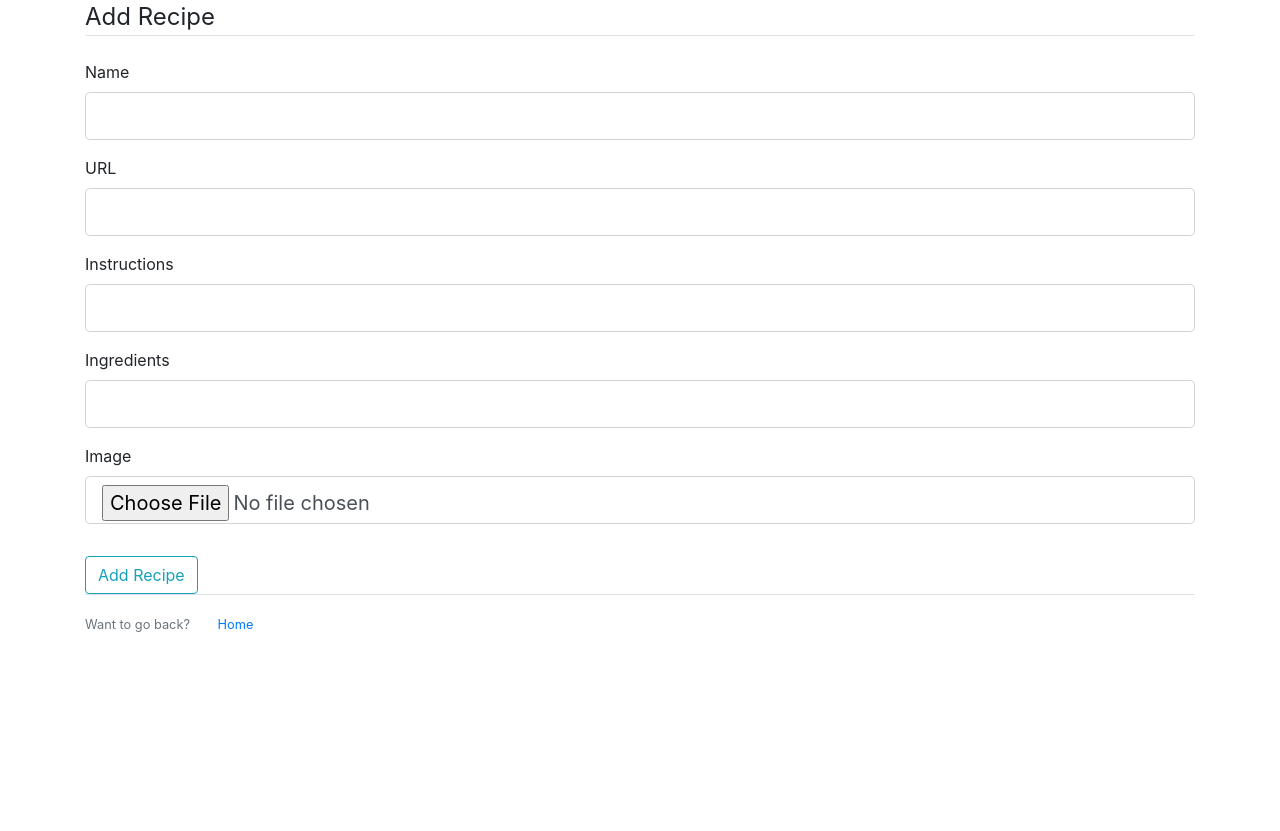
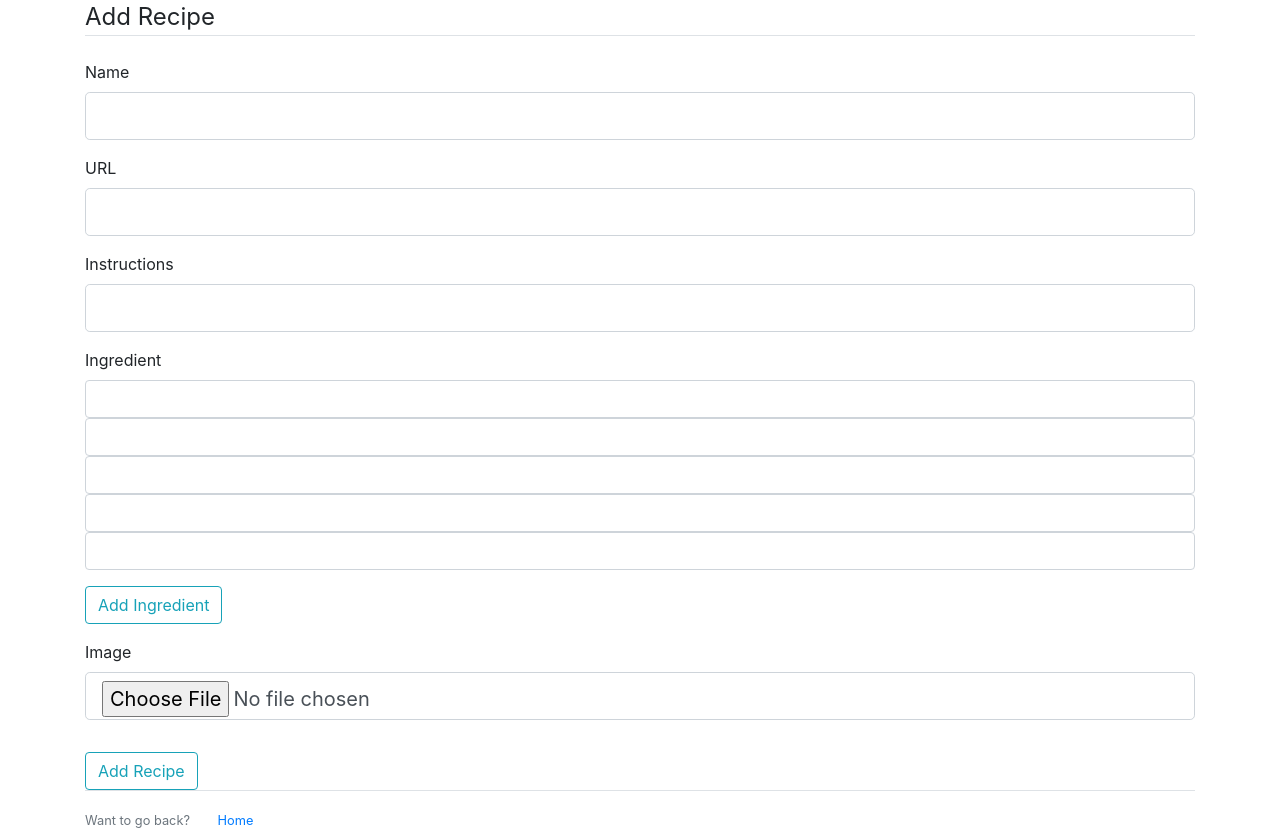
Before and after one commit to MrPhil-S/MyRecipeSite, a Flask app: page /recipes/add_recipe in a window 1280 px wide. Shown: the part 57-888 px from the top of the page. Before the commit the page ends 689 px from the top, so only its background shows below. Run offline with Flask 3, Linux system fonts and the light colour scheme; some libraries are stand-ins or nearby versions.

Commit message:
added javascript ingredient form fields

```diff
--- a/_To Do.txt
+++ b/_To Do.txt
@@ -10,3 +10,4 @@ add wtf forms to allow for photo upload
     add photo
 delete recipe
 add URL field to all templates
+set min item (recipe) width on mobile to be 2
--- a/app.py
+++ b/app.py
@@ -24,17 +24,26 @@ class Recipe(db.Model):
     instructions = db.Column(db.Text, nullable=False)
     image_file = db.Column(db.String(20), nullable=True, default='default.jpg')
 
+    def __repr__(self):
+        return f"Recipe('{self.name}','{self.url}','{self.instructions}','{self.image_file}')"
+
 class Ingredient(db.Model):
     id = db.Column(db.Integer, primary_key=True)
     name = db.Column(db.String(100), nullable=False)
     recipe_id = db.Column(db.Integer, db.ForeignKey('recipe.id'), nullable=False)
     icon_file = db.Column(db.String(100), nullable=True, default='no_ingredient_image.jpg')
 
+    def __repr__(self):
+        return f"Ingredient('{self.name}','{self.icon_file}')"
+
+
 
 @app.route('/setup')
 def setup():
     db.create_all()
     return 'Tables created'
+
+
 
 @app.route('/', methods=['GET', 'POST'])
 @app.route('/home')
@@ -60,28 +69,39 @@ def recipe(recipe_id):
 @app.route('/recipes/add_recipe', methods=['GET', 'POST'])
 def add_recipe():
     form =  add_recipe_form()
+    ingredient_fields = range(1,6)
     if request.method == 'POST':
+
         # Get form data
         name = request.form['name']
         instructions = request.form['instructions']
-        ingredients = request.form['ingredients'].split(',')
+        url = request.form['url']
+        #ingredients = request.form['ingredients']
+        ingredients = request.form.getlist('ingredient[]')
+        # Do something with the recipe_name, instructions, and ingredients
 
-        # Create new recipe
-        recipe = Recipe(name=name, instructions=instructions)
+
+
+        # Add new recipe to DB
+        recipe = Recipe(name=name, url=url, instructions=instructions)
         db.session.add(recipe)
         db.session.commit()
-
-        # Create ingredients for the recipe
+        db.session.flush()
+        #id is a Python builtin...
+        recipe_id= recipe.id
+        # Add related ingredients to DB
         for ingredient in ingredients:
-            ingredient = Ingredient(name=ingredient.strip(), recipe_id=recipe.id)
-            db.session.add(ingredient)
+            if len(ingredient) > 0:
+                ingredient = Ingredient(name=ingredient.strip(), recipe_id=recipe.id)
+                db.session.add(ingredient)
         db.session.commit()
 
         #return redirect(url_for('recipes'))
         if form.validate_on_submit():
             flash(f'{recipe.name} added!', 'success')
-        return render_template('recipe.html', recipe=recipe, ingredients=ingredients)
-    return render_template('add_recipe.html', title='Add Recipe', form=form)
+        #return render_template('recipe.html', recipe=recipe, ingredients=ingredients)
+        return redirect(url_for('recipe', recipe_id=recipe_id))
+    return render_template('add_recipe.html', title='Add Recipe', form=form, ingredient_fields=ingredient_fields)
 
 
 @app.route('/recipes/<int:recipe_id>/edit', methods=['GET', 'POST'])
@@ -89,21 +109,24 @@ def edit_recipe(recipe_id):
     form = edit_recipe_form()
     image_file = url_for('static', filename=f'recipe_pics/{Recipe.image_file}')
 
+    #retrieve the existing recipe from DB
     recipe = Recipe.query.get_or_404(recipe_id)
     ingredients = Ingredient.query.filter_by(recipe_id=recipe_id).all()
 
-
+    #populate the retrieved (above) recipe into form
     form.name.data = recipe.name
     form.url.data = recipe.url
     form.instructions.data = recipe.instructions
 
-    form.ingredients.data = ingredients[1]
+    #form.ingredients.data = ingredients[1]
     #image
 
     if request.method == 'POST':
         recipe.name = request.form['name']
         recipe.instructions = request.form['instructions']
-        ingredients = request.form['ingredients'].split(',')
+        recipe.url = request.form['url']
+
+       # ingredients = request.form['ingredients'].split(',')
 
         db.session.commit()
 
--- a/forms.py
+++ b/forms.py
@@ -1,6 +1,5 @@
 from flask_wtf import FlaskForm
-from wtforms import StringField
-from flask_wtf import FlaskForm
+from wtforms import StringField, FieldList, FormField
 from flask_wtf.file import FileField, file_allowed
 from wtforms import StringField, SubmitField
 from wtforms.validators import DataRequired, Length
@@ -9,14 +8,14 @@ class add_recipe_form(FlaskForm):
     name = StringField('Name', validators=[DataRequired(), Length(min=2, max=200)])
     url = StringField('URL', validators=[Length(max=500)])
     instructions = StringField('Instructions', validators=[Length(min=2, max=9000)])
-    ingredients = StringField('Ingredients', validators=[DataRequired(), Length(min=1, max=100)])
+    ingredient = StringField('Ingredient', validators=[Length(min=1, max=100)])
     image = FileField("Image")
     submit = SubmitField("Add Recipe")
 
 class edit_recipe_form(FlaskForm):
     name = StringField('Name', validators=[DataRequired(), Length(min=1, max=200)])
-    url = StringField('Name', validators=[Length(max=500)])
+    url = StringField('URL', validators=[Length(max=500)])
     instructions = StringField('Instructions', validators=[Length(min=1, max=9000)])
-    ingredients = StringField('Ingredients', validators=[DataRequired(), Length(min=1, max=100)])
+    ingredients = StringField('Ingredients', validators=[Length(min=1, max=100)])
     image = FileField("Image")
     submit = SubmitField("Save Changes")
--- a/templates/add_recipe.html
+++ b/templates/add_recipe.html
@@ -23,6 +23,41 @@
     </div>
     <button type="submit" class="btn btn-primary">Add Recipe</button>
   </form> -->
+
+ <!--<script>
+    function addIngredient() {
+        let additionalIngredients = document.getElementById("additional_ingredients");
+        let ingredientField = document.createElement("input");
+        ingredientField.setAttribute("type", "text");
+        ingredientField.setAttribute("name", "ingredient[]");
+        ingredientField.setAttribute("required", true);
+        ingredientField.setAttribute("class", "form-control");
+        additionalIngredients.appendChild(ingredientField);
+    </script>
+    }-->
+
+    <script>
+      window.onload = function() {
+          let additionalIngredients = document.getElementById("additional_ingredients");
+          for (let i = 0; i < 5; i++) {
+              let ingredientField = document.createElement("input");
+              ingredientField.setAttribute("type", "text");
+              ingredientField.setAttribute("name", "ingredient[]");
+              ingredientField.setAttribute("class", "form-control");
+              additionalIngredients.appendChild(ingredientField);
+          }
+      }
+
+      function addIngredient() {
+          let additionalIngredients = document.getElementById("additional_ingredients");
+          let ingredientField = document.createElement("input");
+          ingredientField.setAttribute("type", "text");
+          ingredientField.setAttribute("name", "ingredient[]");
+          ingredientField.setAttribute("class", "form-control");
+          additionalIngredients.appendChild(ingredientField);
+      }
+  </script>
+
 
   <form method="POST" enctype="multipart/form-data" action="">
     {{form.hidden_tag()}}
@@ -56,9 +91,9 @@
           {{ form.url(class="form-control form-control-lg") }}
         {% endif %}
       </div>
+
       <div class="form-group">
         {{ form.instructions.label(class="form-control-label") }}
-
         {% if form.instructions.errors %}
           {{ form.instructions(class="form-control form-control-lg is-invalid") }}
           <div class="invalid-feedback">
@@ -70,15 +105,31 @@
           {{ form.instructions(class="form-control form-control-lg") }}
         {% endif %}
       </div>
+
+
+
       <div class="form-group">
-        {{ form.ingredients.label(class="form-control-label") }}
+        {{ form.ingredient.label(class="form-control-label") }}
 
-          {{ form.ingredients(class="form-control form-control-lg") }}
+        {% if form.ingredient.errors %}
+          {{ form.ingredient(class="form-control form-control-lg is-invalid") }}
+          <div class="invalid-feedback">
+              {% for error in form.ingredient.errors %}
+                <span>{{ error }}</span>
+              {% endfor %}
+          </div>
+        {% else %}
+          <div id="additional_ingredients" class="form-group"></div>
+          <button type="button" onclick="addIngredient()" class="btn btn-outline-info">Add Ingredient</button>
+        {% endif %}
+      </div>
 
-      </div>
+
+
+
+
       <div class="form-group">
         {{ form.image.label(class="form-control-label") }}
-
         {% if form.image.errors %}
           {{ form.image(class="form-control form-control-lg is-invalid") }}
             <div class="invalid-feedback">
--- a/templates/recipe.html
+++ b/templates/recipe.html
@@ -4,6 +4,7 @@
 
 <div class="content-section">
   <h1>{{ recipe.name }}</h1>
+  <p>{{ recipe.url }}</p>
 
   <h2>Instructions</h2>
   <p>{{ recipe.instructions }}</p>
```
Also changed, not shown: 1 other file.
